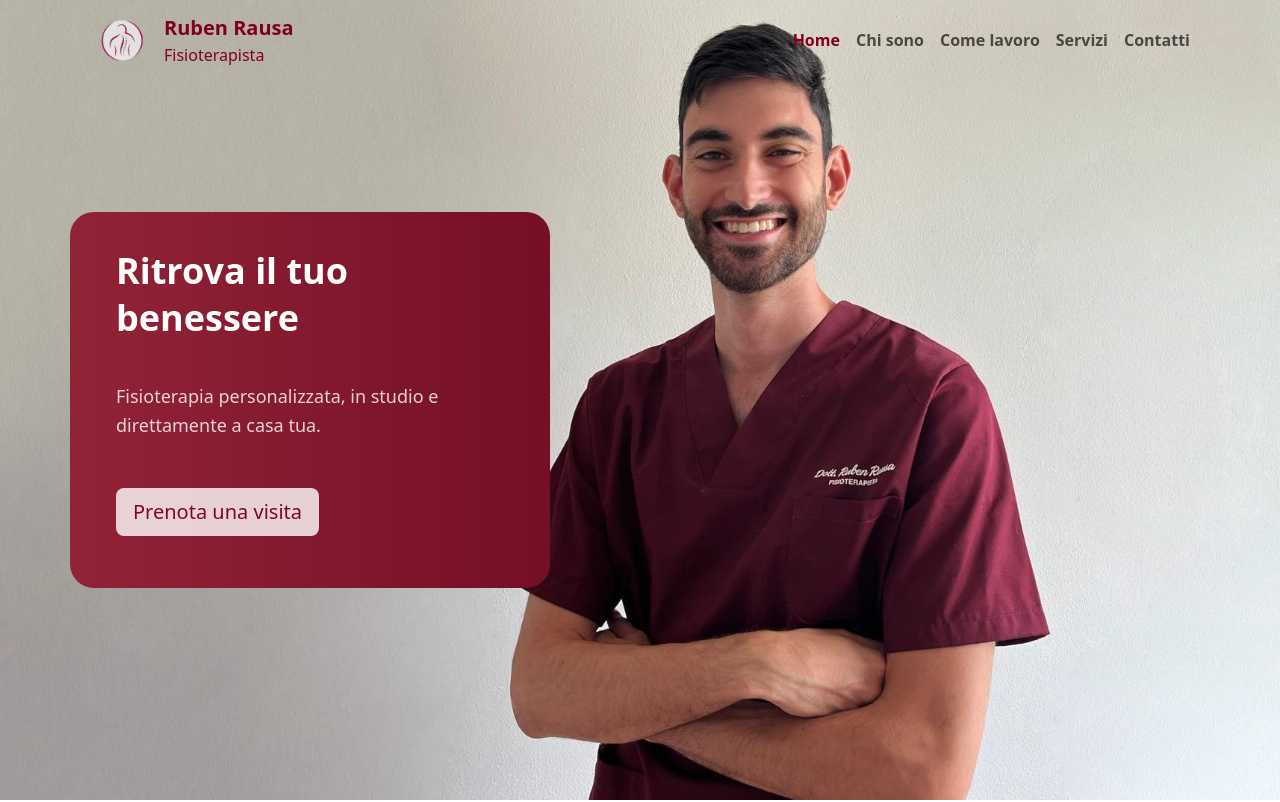
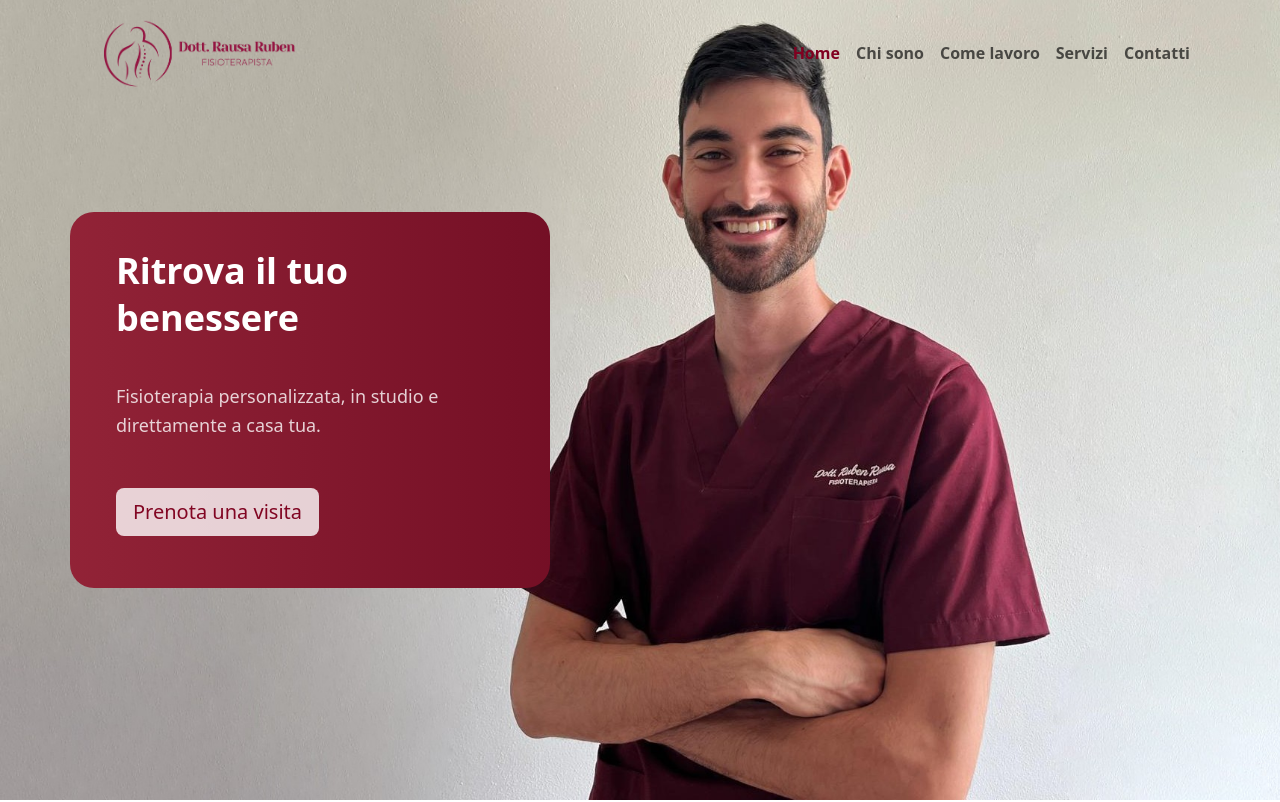
Before and after one commit to greek19/fisioWebSite, a React (Create React App) app: page / in a window 1280 px wide. Shown: the top 802 px of the page. Built offline with nearby package versions, Linux system fonts and the light colour scheme.

Commit message:
fix: logo

```diff
--- a/src/components/Navbar.jsx
+++ b/src/components/Navbar.jsx
@@ -1,5 +1,5 @@
 import { useState, useEffect } from "react";
-import logo from '../asset/img/logo.png'
+import logo from '../asset/img/Rausa Ruben logo horizontal.png'
 
 export function Navbar({ activeSection, setActiveSection }) {
     const [expanded, setExpanded] = useState(false);
@@ -26,14 +26,12 @@ export function Navbar({ activeSection, setActiveSection }) {
             style={{ zIndex: 1000, transition: 'background-color 0.3s ease' }}
         >
             <div className="container">
-                <img src={logo} alt="logo" id="logoImage" className="mx-3"/>
                 <a
                     className="navbar-brand fw-bold fw-900 text-primary-custom"
                     href="#home"
                     onClick={(e) => handleNavClick(e, 'home')}
                 >
-                    Ruben Rausa
-                    <span className="d-block fw-normal fs-6">Fisioterapista</span>
+                    <img src={logo} id="logoImage" alt="logo" className="mx-3"/>
                 </a>
                 <button
                     className="navbar-toggler"
--- a/src/index.css
+++ b/src/index.css
@@ -62,8 +62,7 @@ body {
 }
 
 #logoImage {
-  width: 50px;
-  height: 50px;
+  height: 80px;
 }
 
 @media (max-width: 767px) {
```
Also changed, not shown: src/asset/img/Rausa Ruben logo horizontal.png (added), src/asset/img/Rausa Ruben logo sfondo trasparente.png (added).
